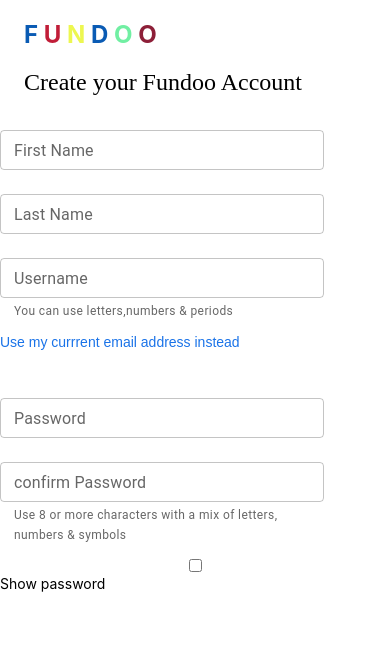
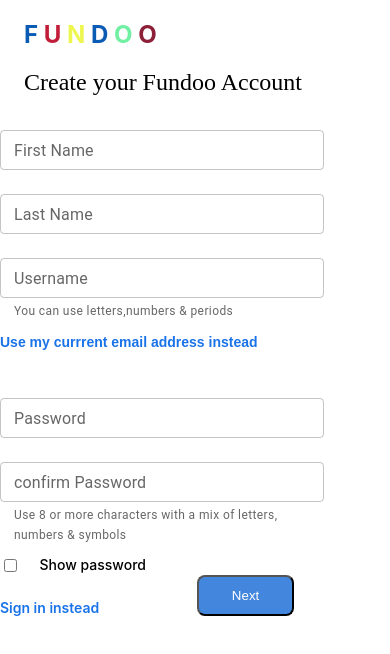
Before and after one commit to Subhamdas20/Fundoo, a React (Create React App) app: page / in a window 390 px wide. Shown: the top 654 px of the page. Built offline with nearby package versions, Linux system fonts and the light colour scheme.

Commit message:
[subham] : Added signin page for mobile

```diff
--- a/src/pages/signup/SignUp.jsx
+++ b/src/pages/signup/SignUp.jsx
@@ -46,13 +46,17 @@
                                 className='passc'
                                 helperText='Use 8 or more characters with a mix of letters, numbers & symbols' /> </div>
                     </div>
-                    <div className='checkbox' ></div><input type="checkbox" className='' />
-                    <div> Show password </div>
+                    <div className='checkbox'>
+                        <div className='checkbox' ></div><input type="checkbox" className='' />
+                        <div className='show'> Show password </div>
+                    </div>
+                    <div className='last'>
+                        <div className='signin'>Sign in instead</div>
+                        <button className='next'>Next</button>
 
-
+                    </div>
                 </form>
             </div>
-
         )
     }
 }
--- a/src/pages/signup/style.css
+++ b/src/pages/signup/style.css
@@ -64,13 +64,40 @@
     font-family: "Google Sans", Arial, sans-serif;
     padding-top: 12px;
     padding-bottom: 24px;
+    font-weight: 600;
 }
 
 .checkbox {
     display: flex;
     margin-top: 10px;
+
     font-size: 14px;
     font-weight: 500;
+
+
+}
+.signin{
+    color: #1A73E8;
+    font-weight: 600;
+
+    margin-top: 24px;
+}
+.last{
+    display: flex;
+    /* justify-content: space-evenly; */
+
+
+}
+.next{
+    margin-left: 25%;
+    color: white;
+    text-align: center;
+    background-color:#4386dd;
+    width : 25%;
+    border-radius: 8px
+}
+.show{
+    margin-left: 5%;
 }
 
 @media (max-width: 376px) {
```
